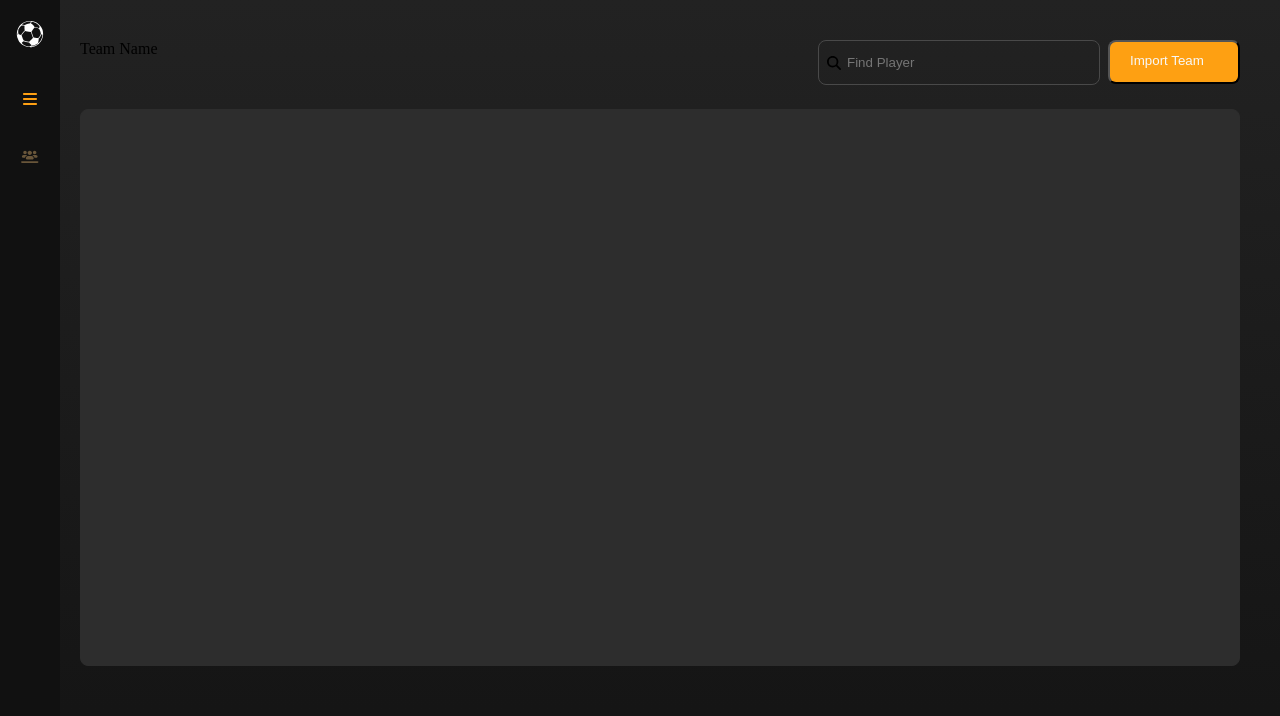
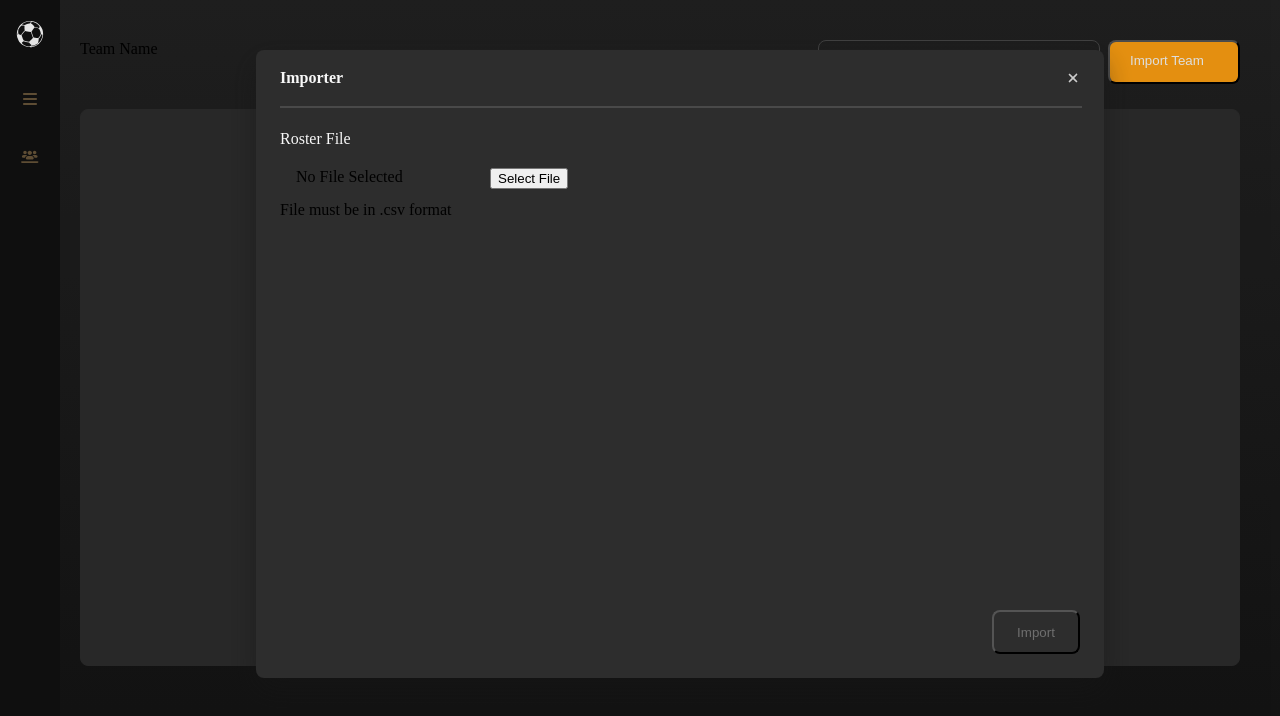
Before and after one commit to visibleajay/footsie, a React (Create React App) app: page / in a window 1280 px wide. Both pictures are taken after a click on the button "Import Team". Shown: the top 716 px of the page. Built offline with nearby package versions, Linux system fonts and the light colour scheme.

Commit message:
Add modal layout.

```diff
--- a/src/App.tsx
+++ b/src/App.tsx
@@ -1,10 +1,12 @@
 import React, { useState } from "react";
 import styled from "styled-components";
+import ImportTableModal from "./components/import-table-modal";
 import Navigation from "./components/navigation";
 import PlayerOnField from "./components/player-on-field";
 import Table from "./components/table";
 import TableProps from "./components/table-props";
 import TeamName from "./components/teamName";
+import { ModalProvider } from "./context/ModalProvider";
 
 const AppContainer = styled.div`
   display: flex;
@@ -15,7 +17,8 @@ const RightViewContainer = styled.div`
   flex: 1;
   padding-left: 20px;
   padding-right: 40px;
-`
+`;
+
 const TopViewContainer = styled.div`
   display: flex;
   flex-direction: row;
@@ -24,22 +27,27 @@ const TopViewContainer = styled.div`
   padding-bottom: 24px;
 `;
 
-
 function App() {
-  const [view, setView] = useState("table");
+  const [view, setView] = useState<"table" | "detail" | "importFile">("table");
 
   return (
+    <ModalProvider>
       <AppContainer>
         <Navigation selected={view} onSelect={setView} />
-      <RightViewContainer style={{flex: 1}}>
+        <RightViewContainer style={{ flex: 1 }}>
           <TopViewContainer>
             <TeamName />
-          <TableProps />
+            <TableProps onOpen={() => setView("importFile")} />
           </TopViewContainer>
-        {view === "table" && <Table />}
+          {(view === "table" || view === "importFile") && <Table />}
           {view === "detail" && <PlayerOnField />}
+          <ImportTableModal
+            setView={() => setView("table")}
+            isOpen={view === "importFile"}
+          />
         </RightViewContainer>
       </AppContainer>
+    </ModalProvider>
   );
 }
 
--- a/src/components/import-table-modal.tsx
+++ b/src/components/import-table-modal.tsx
@@ -1,7 +1,180 @@
-import React from "react"
+import { FontAwesomeIcon } from "@fortawesome/react-fontawesome";
+import React, { useEffect } from "react";
+import styled from "styled-components";
+import { useModal } from "../context/ModalProvider";
 
-export default function ImportTableModal() {
-    return (
-        <div>Import Table Modal</div>
-    )
-}
+const ModalContainer = styled.div`
+  display: none;
+  width: 100vw;
+  height: 100vh;
+  background-color: rgba(0, 0, 0, 0.1);
+  position: fixed;
+  top: 0px;
+  left: 0px;
+  z-index: 100;
+  overflow: hidden;
+`;
+
+const ImportModal = styled.div`
+  display: flex;
+  flex-direction: column;
+  align-items: flex-start;
+  background-color: var(--neutralbackground-2);
+  height: 600px;
+  padding: 14px 24px;
+  width: 800px;
+  font-size: 1em;
+  position: absolute;
+  box-shadow: 0px 12px 28px rgba(22, 22, 22, 0.5);
+  border-radius: 8px;
+  top: 50px;
+  left: 20%;
+`;
+
+const Heading = styled.div`
+  display: flex;
+  justify-content: space-between;
+  align-items: center;
+  height: 27px;
+  width: 100%;
+`;
+
+const ImportText = styled.div`
+  color: var(--textheadings);
+  font-weight: 600;
+`;
+
+const HorizontalSeparator = styled.span`
+  width: 100%;
+  border: 1px solid #494949;
+  margin-top: 15px;
+`;
+
+const RosterFile = styled.div`
+  color: var(--textheadings);
+  font-weight: 500;
+  margin-top: 22px;
+`;
+
+const FilePickerContainer = styled.div`
+  display: flex;
+  align-items: flex-start;
+  margin-top: 9px;
+`;
+
+const FileGroup = styled.div`
+  border-radius: 8px;
+  height: 44px;
+  position: relative;
+  width: 300px;
+`;
+
+const Container = styled.div`
+  align-items: flex-start;
+  border-radius: 8px;
+  display: flex;
+  height: 44px;
+  left: 0;
+  min-width: 300px;
+  padding: 11px 16px;
+  position: absolute;
+  top: 0;
+`;
+
+const InputContainer = styled.div`
+  align-items: flex-start;
+  border-radius: 8px;
+  display: flex;
+  height: 44px;
+  left: 190px;
+  overflow: hidden;
+  padding: 11px 20px;
+  position: absolute;
+  top: 0;
+  width: 110px;
+`;
+
+const ImportButton = styled.button`
+  position: absolute;
+  bottom: 24px;
+  right: 24px;
+  border-radius: 8px;
+  height: 44px;
+  overflow: hidden;
+  padding: 11px 20px;
+  font-weight: 500;
+  width: 88px;
+  min-height: 21px;
+  background-color: var(--neutralbackground-2);
+  color: var(--textdisabled);
+`;
+
+const ImportTableModal = ({
+  isOpen,
+  setView,
+}: {
+  isOpen: boolean;
+  setView: () => void;
+}) => {
+  const {
+    showModal: isDisplay,
+    openModal: openFileModal,
+    closeModal,
+    modalRef: fileModalRef,
+    closeModalOverlay: closeFileModal,
+  } = useModal();
+
+  useEffect(() => {
+    if (isOpen) openFileModal();
+  }, [isOpen]);
+
+  return (
+    <ModalContainer
+      onClick={(e) => {
+        setView();
+        closeFileModal(e);
+      }}
+      style={{ display: isDisplay ? "flex" : "none" }}
+      ref={fileModalRef}
+    >
+      <ImportModal>
+        <Heading>
+          <ImportText>Importer</ImportText>
+          <FontAwesomeIcon
+            style={{
+              height: 14,
+              width: 14,
+              cursor: "pointer",
+            }}
+            icon={["fas", "close"]}
+            color="#CBCBCB"
+            onClick={() => {
+              closeModal();
+              setView();
+            }}
+          />
+        </Heading>
+        <HorizontalSeparator />
+        <RosterFile>Roster File</RosterFile>
+        <FilePickerContainer>
+          <FileGroup>
+            <Container>No File Selected</Container>
+            <InputContainer>
+              <input
+                type="file"
+                placeholder="Select File"
+                accept="text/csv"
+                style={{ display: "none" }}
+              />
+              <button>Select File</button>
+            </InputContainer>
+          </FileGroup>
+        </FilePickerContainer>
+        <div>File must be in .csv format</div>
+        <ImportButton>Import</ImportButton>
+      </ImportModal>
+    </ModalContainer>
+  );
+};
+
+export default ImportTableModal;
--- a/src/components/navigation.tsx
+++ b/src/components/navigation.tsx
@@ -34,7 +34,7 @@ export default function Navigation({
   onSelect,
 }: {
   selected: string;
-  onSelect: (item: string) => void;
+  onSelect: (item: "table" | "detail") => void;
 }) {
   return (
     <NavBar>
--- a/src/components/table-props.tsx
+++ b/src/components/table-props.tsx
@@ -1,7 +1,10 @@
+import React from "react";
 import { FontAwesomeIcon } from "@fortawesome/react-fontawesome";
-import React from "react";
 
 import styled from "styled-components";
+import { useModal } from "../context/ModalProvider";
+import ImportTableModal from "./import-table-modal";
+import { ModalProvider } from "../context/ModalProvider";
 
 const InputContainer = styled.div`
   display: flex;
@@ -45,17 +48,14 @@ const Button = styled.button`
   height: 44px;
 `;
 
-export default function TableProps() {
-  const display = (val: string) => {
-    console.log({ val });
-  };
+export default function TableProps({ onOpen }: { onOpen: () => void }) {
   return (
-    <div style={{display: "flex", flexDirection: "row"}}>
+    <div style={{ display: "flex", flexDirection: "row" }}>
       <InputContainer>
         <FontAwesomeIcon icon={["fas", "magnifying-glass"]} />
         <Input placeholder="Find Player" />
       </InputContainer>
-      <Button onClick={() => display("Import Team Modal")}>Import Team</Button>
+      <Button onClick={onOpen}>Import Team</Button>
     </div>
   );
 }
--- a/src/components/table.tsx
+++ b/src/components/table.tsx
@@ -1,5 +1,6 @@
 import React from "react";
 import styled from "styled-components";
+import ImportTableModal from "./import-table-modal";
 
 const TableContainer = styled.div`
   display: flex;
@@ -13,5 +14,9 @@ const TableContainer = styled.div`
 `;
 
 export default function Table() {
-  return <TableContainer />;
+  return (
+    <TableContainer>
+
+    </TableContainer>
+  );
 }
--- /dev/null
+++ b/src/context/ModalProvider.tsx
@@ -0,0 +1,51 @@
+import React, { createContext, useContext, useState, useRef } from "react";
+
+interface ModalContextData {
+  showModal: boolean;
+  closeModalOverlay: (e: React.MouseEvent<Element, MouseEvent>) => void;
+  modalRef: any;
+  openModal: () => void;
+  closeModal: () => void;
+}
+
+const ModalContext = createContext<ModalContextData>({} as ModalContextData);
+
+const ModalProvider = ({ children }: { children: JSX.Element }) => {
+  const modalRef = useRef();
+
+  const [showModal, setShowModal] = useState(false);
+
+  const openModal = () => {
+    setShowModal((prev) => !prev);
+  };
+
+  const closeModal = () => {
+    setShowModal(false);
+  };
+
+  const closeModalOverlay = (e: React.MouseEvent<Element, MouseEvent>) => {
+    if (modalRef.current === e.target) {
+      setShowModal(false);
+    }
+  };
+
+  return (
+    <ModalContext.Provider
+      value={{ showModal, openModal, closeModal, modalRef, closeModalOverlay }}
+    >
+      {children}
+    </ModalContext.Provider>
+  );
+};
+
+function useModal() {
+  const context = useContext(ModalContext);
+
+  if (!context) {
+    throw new Error("useModal must be used within an ModalProvider");
+  }
+
+  return context;
+}
+
+export { useModal, ModalProvider };
```
Lines whose indentation alone changed are shown as unchanged.
